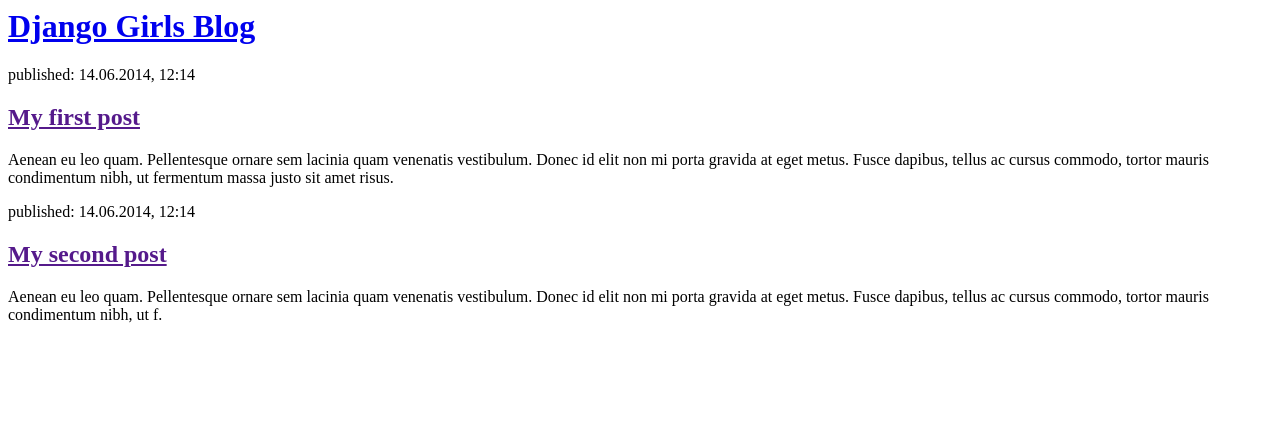
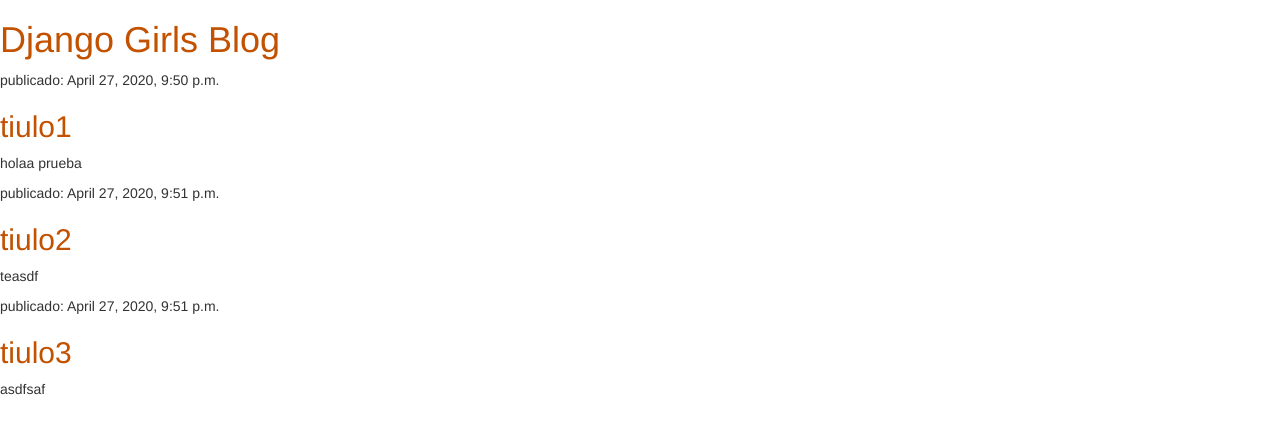
Before and after one commit to jdavidlo/blogp, a Django app: page / in a window 1280 px wide. Shown: the top 434 px of the page. Run offline with Django 3.2, Linux system fonts and the light colour scheme; data comes from the database, SQL or seed files in the repository; some libraries are stand-ins or nearby versions.

Commit message:
dinamico

```diff
--- /dev/null
+++ b/blog/static/css/estilos.css
@@ -0,0 +1,3 @@
+h1 a, h2 a {
+    color: #C25100;
+}
--- a/blog/templates/blog/datos_list.html
+++ b/blog/templates/blog/datos_list.html
@@ -1,22 +1,28 @@
+{% load static %}
 <html>
+
 <head>
+    <link rel="stylesheet" href="//maxcdn.bootstrapcdn.com/bootstrap/3.2.0/css/bootstrap.min.css">
+    <link rel="stylesheet" href="//maxcdn.bootstrapcdn.com/bootstrap/3.2.0/css/bootstrap-theme.min.css">
+    <link rel="stylesheet" href="{% static 'css/estilos.css' %}">
     <title>Django Girls blog</title>
 </head>
+
 <body>
     <div>
         <h1><a href="/">Django Girls Blog</a></h1>
     </div>
 
+    {% for post in posts %}
     <div>
-            <p>published: 14.06.2014, 12:14</p>
-            <h2><a href="">My first post</a></h2>
-            <p>Aenean eu leo quam. Pellentesque ornare sem lacinia quam venenatis vestibulum. Donec id elit non mi porta gravida at eget metus. Fusce dapibus, tellus ac cursus commodo, tortor mauris condimentum nibh, ut fermentum massa justo sit amet risus.</p>
+        <p> publicado: {{ post.published_date }}</p>
+        <h2><a href="">{{ post.title }}</a></h2>
+        <p>{{ post.text|linebreaksbr }}</p>
     </div>
+    {% endfor %}
 
-        <div>
-            <p>published: 14.06.2014, 12:14</p>
-            <h2><a href="">My second post</a></h2>
-            <p>Aenean eu leo quam. Pellentesque ornare sem lacinia quam venenatis vestibulum. Donec id elit non mi porta gravida at eget metus. Fusce dapibus, tellus ac cursus commodo, tortor mauris condimentum nibh, ut f.</p>
-        </div>
+
+
 </body>
+
 </html>
--- a/blog/views.py
+++ b/blog/views.py
@@ -1,5 +1,8 @@
 from django.shortcuts import render
+from django.utils import timezone
+from .models import DatosB
 
 # Create your views here.
 def datos_list(request):
-    return render(request, 'blog/datos_list.html', {})
+    posts = DatosB.objects.filter(published_date__lte=timezone.now()).order_by('published_date')
+    return render(request, 'blog/datos_list.html', {'posts': posts})
```
Lines whose indentation alone changed are shown as unchanged.
